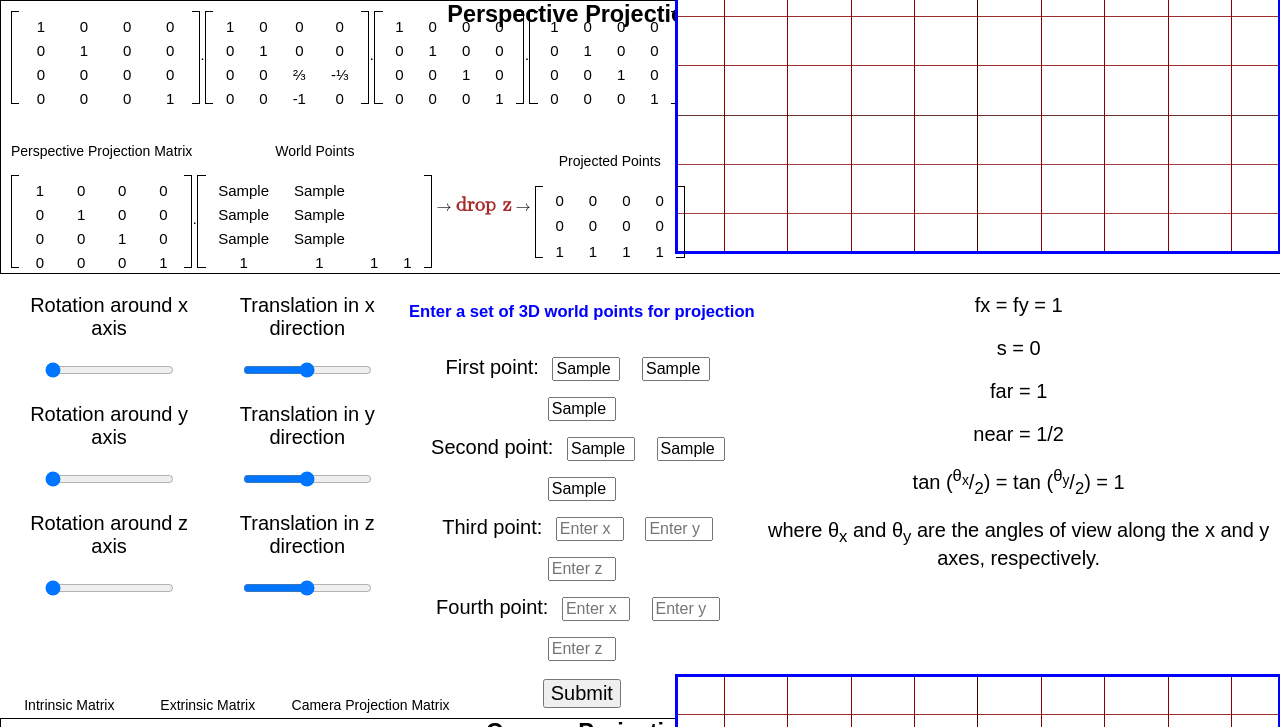
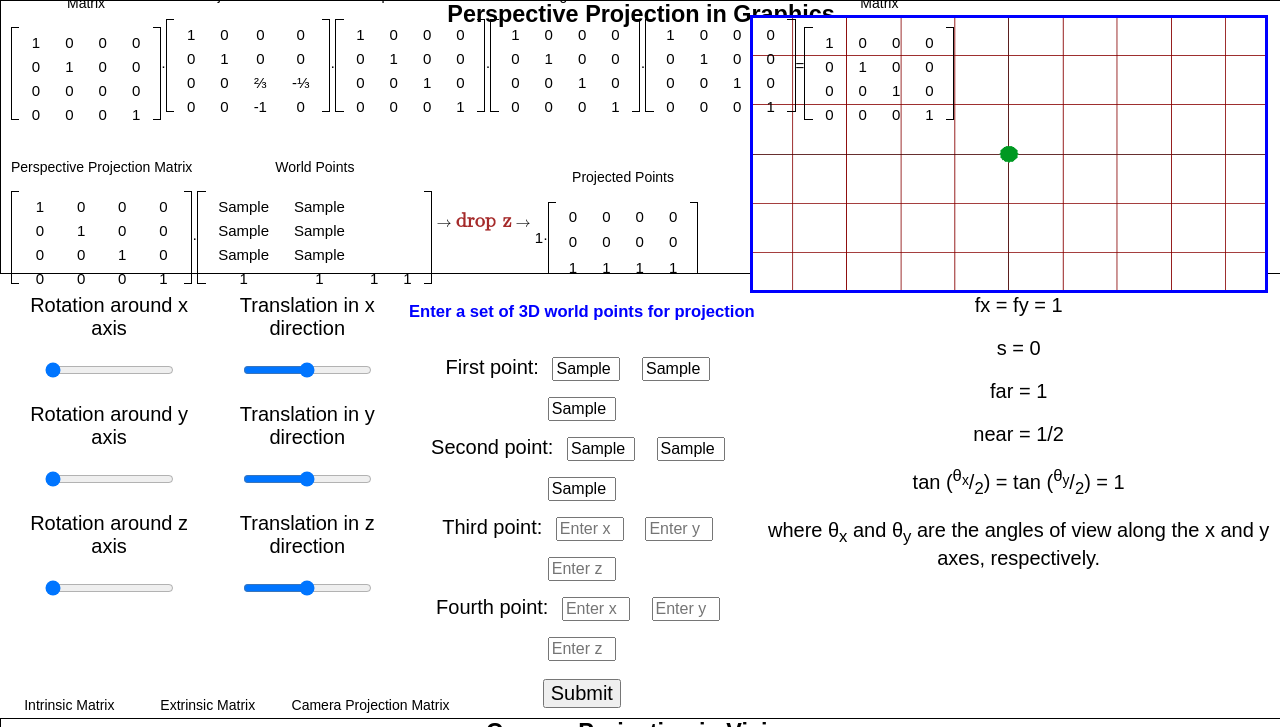
Before and after one commit to julia-fu0528/demo, a website built with Vite: page vite-project/index.html in a window 1280 px wide. Both pictures are taken after typing "Sample", "Sample", "Sample", "Sample", "Sample", "Sample" into the empty fields and a click on the button "Submit". Shown: the top 727 px of the page. Built offline with nearby package versions, Linux system fonts and the light colour scheme.

Commit message:
some grid some style some homogeneous coordinates

```diff
--- a/vite-project/index.html
+++ b/vite-project/index.html
@@ -178,10 +178,11 @@
                     </div>
                   </div>
             </div>
-
-              <canvas  class="pers-canvas" id="shear-2d-cross-section-canvas" width="600" height="350">
+            <div class="canvas">
+              <canvas  class="pers-canvas" id="shear-2d-cross-section-canvas" width="400" height="150">
 
               </canvas>
+            </div>
               <div class="matrix-equation" id="dot-mapping">
 
                 <div id="rotation-matrix-wrapper">
@@ -247,6 +248,8 @@
                   <mo>→</mo>
                 </math>
               </p>
+              <span id="pers-coefficient">1</span>
+              <span class="big">·</span>
               <div id="rotation-matrix-wrapper">
                 <div class="matrix undefined" id="pers-projected-points">
                   <div class="matrix-label" style="font-size: 14px;">Projected Points</div>
@@ -279,7 +282,7 @@
                     <p>Rotation around x axis</p>
                     <input type="range" min="0" max="6.28318530718" value='0' step="0.1" id="rotateX" class="slider">
                     <p>Rotation around y axis</p>
-                    <input type="range" min="0" max="6.28318530718" value='0' step="0.1" id="rotateY" class="slider">
+                    <input type="range" min="0" max="6.28318530718" value='0' step="0.01" id="rotateY" class="slider">
                     <p>Rotation around z axis</p>
                     <input type="range" min="0" max="6.28318530718" value='0' step="0.1" id="rotateZ" class="slider">
                 </div>
@@ -396,11 +399,12 @@
                     </div>
                   </div>
             </div>
+            <div class="canvas">
             <!-- <div  class="cam-canvas-wrapper"> -->
-              <canvas  class="cam-canvas" id="shear-2d-cross-section-canvas" width="600" height="350">
+              <canvas  class="cam-canvas" id="shear-2d-cross-section-canvas" width="400" height="150">
 
               </canvas>
-            <!-- </div> -->
+            </div>
             <div class="matrix-equation" id="dot-mapping">
 
               <div id="rotation-matrix-wrapper">
@@ -455,6 +459,8 @@
                 </div>
               </div>
               <span class="equal">=</span>
+              <span id="cam-coefficient">1</span>
+              <span class="big">·</span>
               <div id="rotation-matrix-wrapper">
                 <div class="matrix undefined" id="cam-projected-points">
                   <div class="matrix-label" style="font-size: 14px;">Projected Points</div>
--- a/vite-project/js/cam-canvas.js
+++ b/vite-project/js/cam-canvas.js
@@ -12,7 +12,7 @@ const renderer = new THREE.WebGLRenderer({canvas});
 renderer.setSize(sizes.width, sizes.height);
 renderer.setPixelRatio(1);
 
-const camera = new THREE.PerspectiveCamera(45, sizes.width/sizes.height, 0.1, 100);
+const camera = new THREE.PerspectiveCamera(80, sizes.width/sizes.height, 0.1, 100);
 camera.position.set(0, 20, 0)
 camera.lookAt(0,0, 0)
 scene.add(camera)
@@ -24,7 +24,7 @@ export function start(){
     light.intensity = 1
     scene.add(light)
 
-    const gridHelper = new THREE.GridHelper(30);
+    const gridHelper = new THREE.GridHelper(60, 30);
     gridHelper.material.color.set('#ff0000');
     scene.add(gridHelper);
     renderer.render(scene, camera);
--- a/vite-project/js/main.js
+++ b/vite-project/js/main.js
@@ -5,6 +5,7 @@ import * as THREE from 'three';
 import * as CAM from './cam-canvas.js';
 import * as PERS from './pers-canvas.js';
 import * as WORLD from './world-points.js'
+import { ZeroCurvatureEnding } from 'three';
 
 const extrinsicMatrixHTML = document.getElementById('extrinsic').getElementsByTagName('span');
 const transMatrixHTML = document.getElementById('transformation').getElementsByTagName('span');
@@ -28,6 +29,10 @@ const rotateZSlider = document.getElementById('rotateZ')
 const translateXSlider = document.getElementById('translateX')
 const translateYSlider = document.getElementById('translateY')
 const translateZSlider = document.getElementById('translateZ')
+
+const persZ = document.getElementById('pers-coefficient')
+const camZ = document.getElementById('cam-coefficient')
+
 
 let rotateXMatrix = new THREE.Matrix3();
 rotateXMatrix.set(1, 0, 0,
@@ -54,7 +59,7 @@ function buildEventListeners(){
         rotateXMatrix.set(1, 0, 0,
                           0, 1 * cos.toFixed(2), 1 * sin.toFixed(2),
                           0, -sin.toFixed(2), 1 * cos.toFixed(2));
-
+        console.log(rotateXMatrix.elements)
         updateExtrinsicMatrix();
         updateCamMatrix();
         updatePersMatrix();
@@ -175,9 +180,16 @@ function updatePersPoints(){
   let persWorld = buildMatrix44(WORLD.persWorldPointsHTML);
   let matrix = persMatrix.multiply(persWorld);
   for (let i = 0; i < 4; i ++){
+    // x = matrix.elements[4 * i]
+    // y = matrix.elements[4 * i + 1]
+    // z = matrix.elements[4 * i + 3]
+    // persPointsMatrixHTML[3 * i].innerHTML = Math.round(x / z * 100) / 100
+    // persPointsMatrixHTML[3 * i + 1].innerHTML = Math.round(y / z * 100) / 100
+    // persZ.innerHTML = Math.round(z * 100) / 100
     persPointsMatrixHTML[3 * i].innerHTML = Math.round(matrix.elements[4 * i] * 100) / 100
     persPointsMatrixHTML[3 * i + 1].innerHTML = Math.round(matrix.elements[4 * i + 1] * 100) / 100
-    persPointsMatrixHTML[3 * i + 2].innerHTML = Math.round(matrix.elements[4 * i + 3] * 100) / 100
+    persZ.innerHTML = Math.round(matrix.elements[4 * i + 3] * 100) / 100
+    // persPointsMatrixHTML[3 * i + 2].innerHTML = Math.round(matrix.elements[4 * i + 3] * 100) / 100
   }
 }
 function updateCamPoints(){
@@ -185,9 +197,13 @@ function updateCamPoints(){
   let camWorld = buildMatrix44(WORLD.camWorldPointsHTML);
   let matrix = camMatrix.multiply(camWorld);
   for (let i = 0; i < 4 ; i ++){
-    for (let j = 0; j < 3; j ++){
-      camPointsMatrixHTML[3 * i + j].innerHTML = Math.round(matrix.elements[4 * i + j] * 100) / 100;
-    }
+    let x = matrix.elements[4 * i];
+    let y = matrix.elements[4 * i + 1];
+    let z = matrix.elements[4 * i + 2];
+    camPointsMatrixHTML[3 * i].innerHTML = Math.round(x / z * 100) / 100 ;
+    camPointsMatrixHTML[3 * i + 1].innerHTML = Math.round(y / z * 100) / 100;
+    camZ.innerHTML = Math.round(z * 100) / 100;
+    // camPointsMatrixHTML[3 * i + 2].innerHTML = Math.round(matrix.elements[4 * i + 2] * 100) / 100;
   }
 }
 function buildMatrix33(matrixHTML) {
@@ -298,6 +314,8 @@ function matrixToArray(matrixHTML){
   // for projected points, + dehomogenization
   let arr = [];
   for (let i = 0; i < 4; i ++ ){
+    // arr[2 * i] = matrixHTML[3 * i].innerHTML / matrixHTML[3 * i + 2].innerHTML;
+    // arr[2 * i + 1] = matrixHTML[3 * i + 1].innerHTML/ matrixHTML[3 * i + 2].innerHTML;
     arr[2 * i] = matrixHTML[3 * i].innerHTML;
     arr[2 * i + 1] = matrixHTML[3 * i + 1].innerHTML;
   }
--- a/vite-project/js/world-points.js
+++ b/vite-project/js/world-points.js
@@ -1,3 +1,5 @@
+import * as CAM from './cam-canvas.js';
+import * as PERS from './pers-canvas.js';
 
 export const persWorldPointsHTML = document.getElementById('pers-world-points').getElementsByTagName('span');
 export const camWorldPointsHTML = document.getElementById('cam-world-points').getElementsByTagName('span');
@@ -20,7 +22,6 @@ const submit = document.getElementById('submit');
 function project(){
     // perspective projection matrix
     persWorldPointsHTML[0].innerHTML = firstX.value;
-    console.log(firstX.value);
     persWorldPointsHTML[1].innerHTML = firstY.value;
     persWorldPointsHTML[2].innerHTML = firstZ.value;
 
@@ -52,6 +53,15 @@ function project(){
     camWorldPointsHTML[12].innerHTML = fourthX.value;
     camWorldPointsHTML[13].innerHTML = fourthY.value;
     camWorldPointsHTML[14].innerHTML = fourthZ.value;
+
+    CAM.camRenderDots([firstX.value, firstY.value,
+                        secondX.value, secondY.value,
+                    thirdX.value, thirdY.value,
+                        fourthX.value, fourthY.value]);
+    PERS.persRenderDots([firstX.value, firstY.value,
+                        secondX.value, secondY.value,
+                    thirdX.value, thirdY.value,
+                        fourthX.value, fourthY.value]);
 }
 
 export function buildEventListeners(){
--- a/vite-project/style.css
+++ b/vite-project/style.css
@@ -9,17 +9,24 @@ body{
   font-size: 20px;
 }
 .pipeline{
-  display: block;
+  display:block;
   flex-direction: column;
-  position: relative;
+  /* position: relative; */
+  position: absolute;
   text-align: center;
   width: 100%;
 }
 #both{
+  /* display: flex; */
+  position: relative;
   height: auto;
 }
 h3{
   margin: 0;
+  z-index: 100;
+}
+#cam, #pers{
+  flex: 1;
 }
 #pers{
   float: top;
@@ -61,21 +68,29 @@ h3{
   margin-left: 10px;
   padding:0;
   font-size: 15px;
+  z-index: 3;
 }
 #matrices-2d{
   width:fit-content;
-  position:relative;
+  max-width: 60%;
+  /* position:flex; */
+  position: relative;
   align-items:center;
   display: flex;
   height: auto;
   margin-top: -23%;
   margin-left: 10px;
+  top: 0%;
   padding:0;
   font-size: 15px;
+  z-index: 3;
+  /* align-items: flex-start */
+  /* overflow: auto; */
 }
 .matrix-equation>span {
   position:relative;
-  top:1rem
+  top:1rem;
+  /* margin: 10px */
 }
 .rotation-matrix-wrapper{
   position: relative;
@@ -118,7 +133,18 @@ border-left:none
   grid-auto-flow:column;
   gap:.5ch 3ch
 }
-
+.canvas{
+  width: 40%;
+  max-height: 100%;
+  float: right;
+  position: absolute;
+  margin-top: 0;
+  margin-left: 59%;
+  padding: 0;
+  display:block;
+  top: 24%;
+  right: 1%;;
+}
 .cam-canvas, .pers-canvas{
   margin-top: -10%;
   display: block;
@@ -126,9 +152,11 @@ border-left:none
   height: fit-content;
   max-height: 100%;
   max-width: 100%;
+  width: fit-content;
   overflow: clip;
-  position: relative;
+  position: sticky;
   border: 3px solid blue;
+  z-index: 1;
 }
 .arrow{
   font-size: 20px;
```
